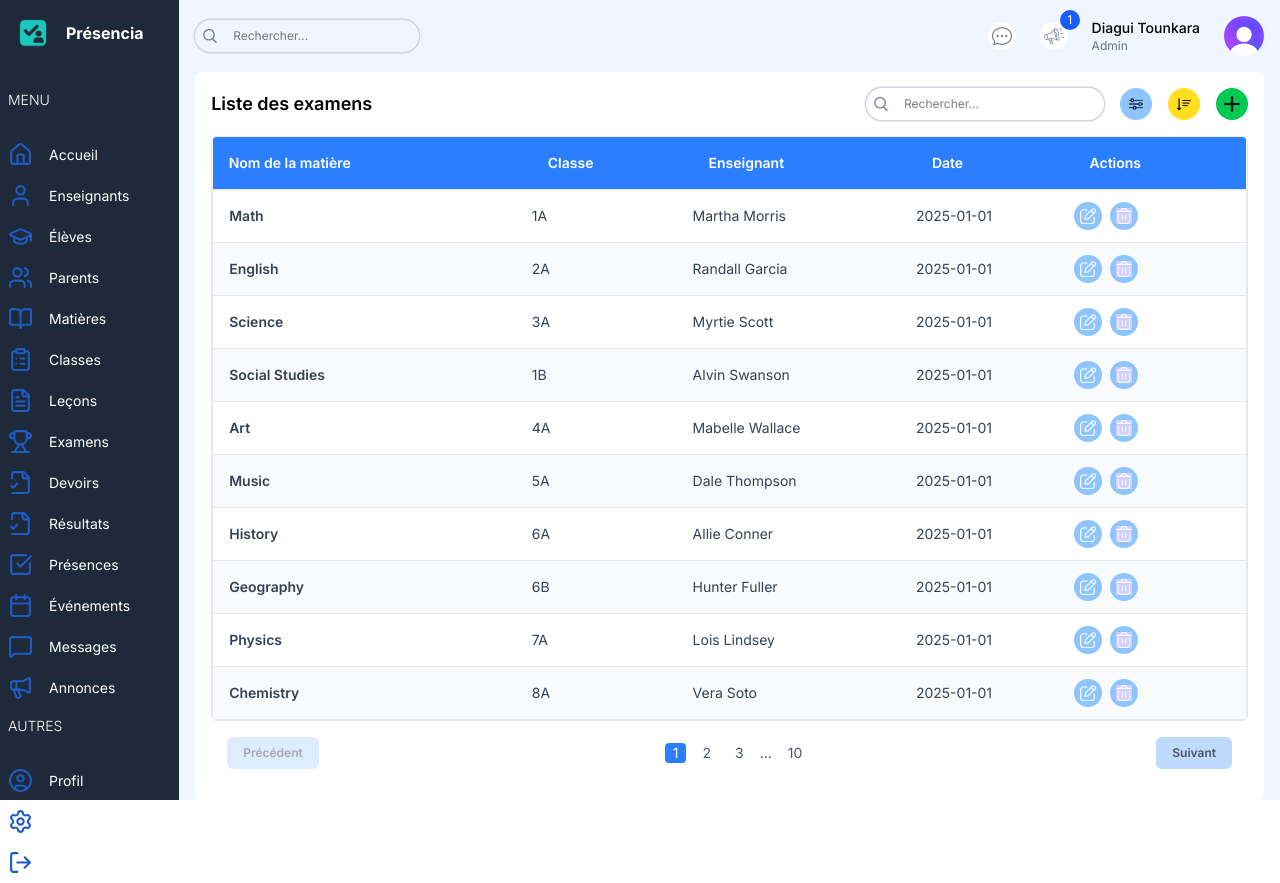
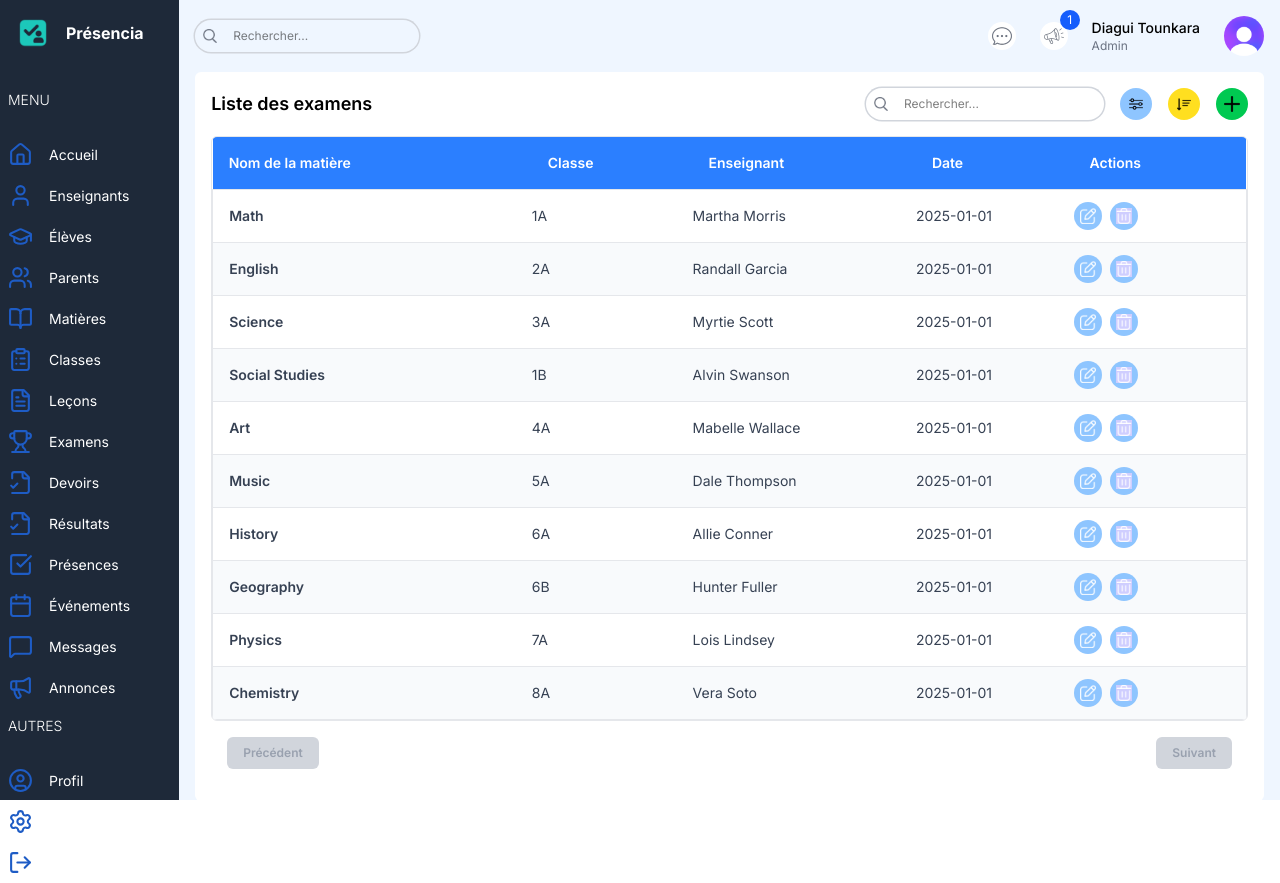
Before and after one commit to tounkaradiagui/Wire_Project_Nextjs, a Next.js app: page /list/exams in a window 1280 px wide. Built offline with nearby package versions, Linux system fonts and the light colour scheme.

Commit message:
Teachers list fetched -- Pagination & Search functionaly implemented

```diff
--- a/src/app/(dashboard)/list/students/[id]/page.tsx
+++ b/src/app/(dashboard)/list/students/[id]/page.tsx
@@ -1,3 +1,4 @@
+"use client";
 import Announcements from "@/components/Announcements";
 import BigCalendar from "@/components/BigCalendar";
 import FormModal from "@/components/FormModal";
@@ -159,7 +160,10 @@ const StudentDetailPage = () => {
             <Link href="/" className="p-3 rounded-md bg-lime-200">
               Matières
             </Link>
-            <Link href="/" className="p-3 rounded-md bg-cyan-200">
+            <Link
+              href={`/list/teachers?classId=${2}`}
+              className="p-3 rounded-md bg-cyan-200"
+            >
               Enseignants
             </Link>
             <Link href="/" className="p-3 rounded-md bg-violet-200">
--- a/src/app/(dashboard)/list/teachers/page.tsx
+++ b/src/app/(dashboard)/list/teachers/page.tsx
@@ -1,52 +1,35 @@
-"use client";
+"use server";
 
 import FormModal from "@/components/FormModal";
 import Pagination from "@/components/Pagination";
 import Table from "@/components/Table";
 import TableSearch from "@/components/TableSearch";
-import { role, teachersData } from "@/lib/data";
+import { role } from "@/lib/data";
+import { Class, Subject, Teacher } from "generated/prisma/client";
 import Image from "next/image";
-import Link from "next/link";
+import prisma from "@/lib/prisma";
+import { ITEM_PER_PAGE } from "@/lib/settings";
+
+type TeacherList = Teacher & { subjects: Subject[] } & { classes: Class[] };
 
 const columns = [
   { header: "Infos", accessor: "info" },
-  {
-    header: "Identifiant",
-    accessor: "teacherId",
-    className: "hidden md:table-cell",
-  },
-  {
-    header: "Matière",
-    accessor: "subjects",
-    className: "hidden md:table-cell",
-  },
+  { header: "Identifiant", accessor: "teacherId", className: "hidden md:table-cell" },
+  { header: "Matière", accessor: "subjects", className: "hidden md:table-cell" },
   { header: "Classes", accessor: "classes", className: "hidden lg:table-cell" },
   { header: "Téléphone", accessor: "phone", className: "hidden lg:table-cell" },
   { header: "Adresse", accessor: "address", className: "hidden lg:table-cell" },
   { header: "Actions", accessor: "actions" },
 ];
 
-type Teacher = {
-  id: number;
-  teacherId: string;
-  name: string;
-  email?: string;
-  subjects: string[];
-  classes: string[];
-  phone: string;
-  photo: string;
-  address: string;
-};
-
-const TeacherListPage = () => {
-  const renderRow = (item: Teacher) => (
+const renderRow = (item: TeacherList) => (
   <tr
     key={item.id}
     className="border-b hover:bg-blue-200 even:bg-slate-50 border-t border-gray-200 border-l border-r"
   >
     <td className="flex items-center gap-4 p-4">
       <Image
-          src={item.photo}
+        src={item.image || "/noAvatar.png"}
         width={40}
         height={40}
         alt=""
@@ -57,15 +40,15 @@ const TeacherListPage = () => {
         <p className="text-xs text-gray-600">{item?.email}</p>
       </div>
     </td>
-      <td className="hidden md:table-cell">{item.teacherId}</td>
+    <td className="hidden md:table-cell">{item.username}</td>
     <td className="hidden md:table-cell">
       {Array.isArray(item.subjects)
-          ? item.subjects.join(", ")
+        ? item.subjects.map((s) => s.name).join(", ")
         : item.subjects || "—"}
     </td>
     <td className="hidden md:table-cell">
       {Array.isArray(item.classes)
-          ? item.classes.join(", ")
+        ? item.classes.map((c) => c.name).join(", ")
         : item.classes || "—"}
     </td>
     <td className="hidden lg:table-cell">{item.phone}</td>
@@ -82,45 +65,68 @@ const TeacherListPage = () => {
     </td>
   </tr>
 );
+
+const TeacherListPage = async ({
+  searchParams,
+}: {
+  searchParams: { [key: string]: string | undefined };
+}) => {
+  const params = searchParams;
+
+  // safe parse
+  const page = params?.page ? Math.max(1, parseInt(params.page, 10) || 1) : 1;
+  const search = (params?.search || "").trim();
+
+  const where = search
+    ? {
+        OR: [
+          { name: { contains: search, mode: "insensitive" } },
+          { surname: { contains: search, mode: "insensitive" } },
+          { username: { contains: search, mode: "insensitive" } },
+          { email: { contains: search, mode: "insensitive" } },
+          { subjects: { some: { name: { contains: search, mode: "insensitive" } } } },
+          { classes: { some: { name: { contains: search, mode: "insensitive" } } } },
+        ],
+      }
+    : {};
+
+  const [data, count] = await prisma.$transaction([
+    prisma.teacher.findMany({
+      where,
+      include: { subjects: true, classes: true },
+      skip: (page - 1) * ITEM_PER_PAGE,
+      take: ITEM_PER_PAGE,
+      orderBy: { id: "asc" },
+    }),
+    prisma.teacher.count({ where }),
+  ]);
+
   return (
     <div className="bg-white p-4 rounded-md flex-1 m-4 mt-0">
-      {/* TOP SECTION */}
+      {/* TOP */}
       <div className="flex items-center justify-between">
-        <h1 className="hidden md:block text-lg font-semibold">
-          Liste des enseignants
-        </h1>
+        <h1 className="hidden md:block text-lg font-semibold">Liste des enseignants</h1>
         <div className="flex flex-col md:flex-row gap-4 w-full md:w-auto items-center">
           <TableSearch />
           <div className="flex items-center gap-4 self-end">
             <button className="bg-blue-300 text-white w-8 h-8 items-center justify-center rounded-full flex">
-              <Image
-                src="/filter.png"
-                alt="filter"
-                width={14}
-                height={14}
-                className="cursor-pointer"
-              />
+              <Image src="/filter.png" alt="filter" width={14} height={14} className="cursor-pointer" />
             </button>
             <button className="bg-yellow-300 text-white w-8 h-8 items-center justify-center rounded-full flex">
-              <Image
-                src="/sort.png"
-                alt="sort"
-                width={14}
-                height={14}
-                className="cursor-pointer"
-              />
+              <Image src="/sort.png" alt="sort" width={14} height={14} className="cursor-pointer" />
             </button>
             {role === "admin" && <FormModal table="teacher" type="create" />}
           </div>
         </div>
       </div>
 
-      {/* List of Teacher */}
-      <Table columns={columns} renderRow={renderRow} data={teachersData} />
+      {/* TABLE */}
+      <Table columns={columns} renderRow={renderRow} data={data} />
 
-      {/* Pagination */}
-      <Pagination />
+      {/* PAGINATION */}
+      <Pagination page={page} count={count} />
     </div>
   );
 };
+
 export default TeacherListPage;
--- a/src/components/Pagination.tsx
+++ b/src/components/Pagination.tsx
@@ -1,24 +1,61 @@
 "use client";
 
-const Pagination = () => {
+import { ITEM_PER_PAGE } from "@/lib/settings";
+import { useRouter, useSearchParams } from "next/navigation";
+
+const Pagination = ({ page, count }: { page: number; count: number }) => {
+  const router = useRouter();
+  const searchParams = useSearchParams();
+
+  const hasPrev = page > 1;
+  const hasNext = page < Math.ceil(count / ITEM_PER_PAGE);
+
+  const changePage = (newPage: number) => {
+    const params = new URLSearchParams(searchParams.toString());
+    params.set("page", newPage.toString());
+    router.push(`?${params.toString()}`);
+  };
+
   return (
     <div className="p-4 flex items-center justify-between text-gray-600">
+
+      {/* Précédent */}
       <button
-        className="bg-blue-200 text-gray-600 px-4 py-2 rounded-md text-xs font-semibold disabled:opacity-50 disabled:cursor-not-allowed"
-        disabled
+        disabled={!hasPrev}
+        onClick={() => changePage(page - 1)}
+        className={`px-4 py-2 rounded-md text-xs font-semibold transition
+          ${hasPrev ? "bg-blue-500 text-white hover:bg-blue-600 cursor-pointer" : "bg-gray-300 text-gray-400 cursor-not-allowed"}`}
       >
         Précédent
       </button>
+
+      {/* Numéros */}
       <div className="flex items-center gap-2 text-sm">
-        <button className="px-2 rounded-sm bg-blue-500  text-white">1</button>
-        <button className="px-2 rounded-sm">2</button>
-        <button className="px-2 rounded-sm">3</button>
-        ...
-        <button className="px-2 rounded-sm">10</button>
+        {Array.from({ length: Math.ceil(count / ITEM_PER_PAGE) }, (_, i) => {
+          const pageIndex = i + 1;
+          return (
+            <button
+              key={pageIndex}
+              onClick={() => changePage(pageIndex)}
+              className={`px-2 py-1 rounded-sm transition
+                ${page === pageIndex ? "bg-blue-600 text-white" : "text-gray-600 hover:text-blue-600"}`}
+            >
+              {pageIndex}
+            </button>
+          );
+        })}
       </div>
-      <button className="bg-blue-200 text-gray-600 px-4 py-2 rounded-md text-xs font-semibold cursor-pointer">
+
+      {/* Suivant */}
+      <button
+        disabled={!hasNext}
+        onClick={() => changePage(page + 1)}
+        className={`px-4 py-2 rounded-md text-xs font-semibold transition
+          ${hasNext ? "bg-blue-500 text-white hover:bg-blue-600 cursor-pointer" : "bg-gray-300 text-gray-400 cursor-not-allowed"}`}
+      >
         Suivant
       </button>
+
     </div>
   );
 };
--- a/src/components/Table.tsx
+++ b/src/components/Table.tsx
@@ -1,5 +1,3 @@
-"use client";
-
 const Table = ({
   columns,
   renderRow,
--- a/src/components/TableSearch.tsx
+++ b/src/components/TableSearch.tsx
@@ -1,17 +1,43 @@
 "use client";
 
 import Image from "next/image";
+import { useRouter, useSearchParams } from "next/navigation";
+import { FormEvent } from "react";
 
 const TableSearch = () => {
+  const router = useRouter();
+  const searchParams = useSearchParams();
+
+  const handleSubmit = (e: FormEvent<HTMLFormElement>) => {
+    e.preventDefault();
+    const value = (e.currentTarget[0] as HTMLInputElement).value.trim();
+
+    const params = new URLSearchParams(searchParams);
+    if (value) {
+      params.set("search", value);
+      // Reset pagination
+      params.set("page", "1");
+    } else {
+      params.delete("search");
+      params.set("page", "1");
+    }
+
+    router.push(`?${params.toString()}`);
+  };
+
   return (
-    <div className="w-full md:w-auto items-center gap-2 ring-[1.5px] flex ring-gray-300 px-2 rounded-full text-xs">
+    <form
+      onSubmit={handleSubmit}
+      className="w-full md:w-auto items-center gap-2 ring-[1.5px] flex ring-gray-300 px-2 rounded-full text-xs"
+    >
       <Image src="/search.png" alt="search" width={14} height={14} />
       <input
         type="text"
         placeholder="Rechercher..."
+        defaultValue={searchParams.get("search") || ""}
         className="w-[200px] p-2 bg-transparent outline-none"
       />
-    </div>
+    </form>
   );
 };
 
--- /dev/null
+++ b/src/lib/settings.ts
@@ -0,0 +1 @@
+export const ITEM_PER_PAGE = 5;
```
Also changed, not shown: public/noAvatar.png (added). Lines whose indentation alone changed are shown as unchanged.
